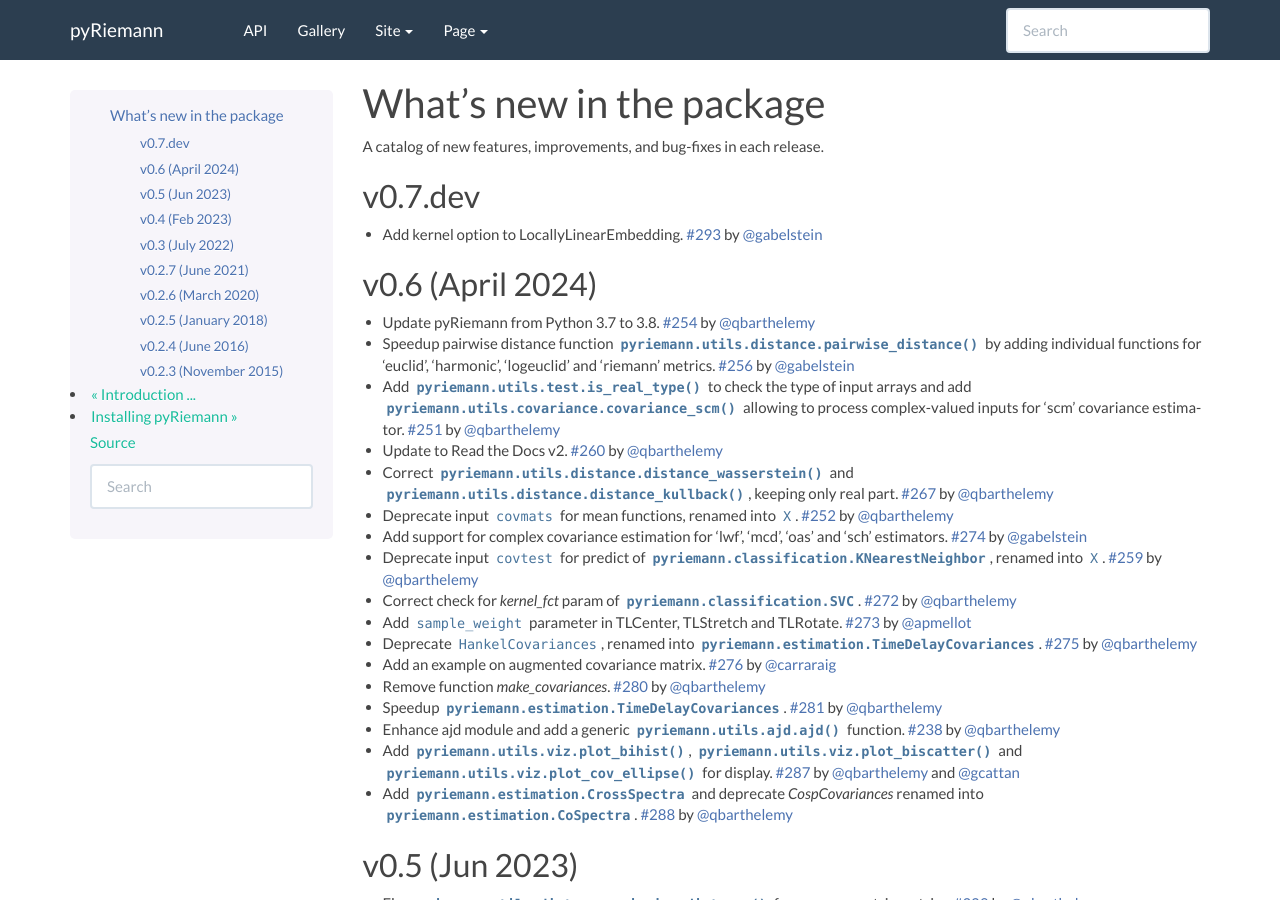
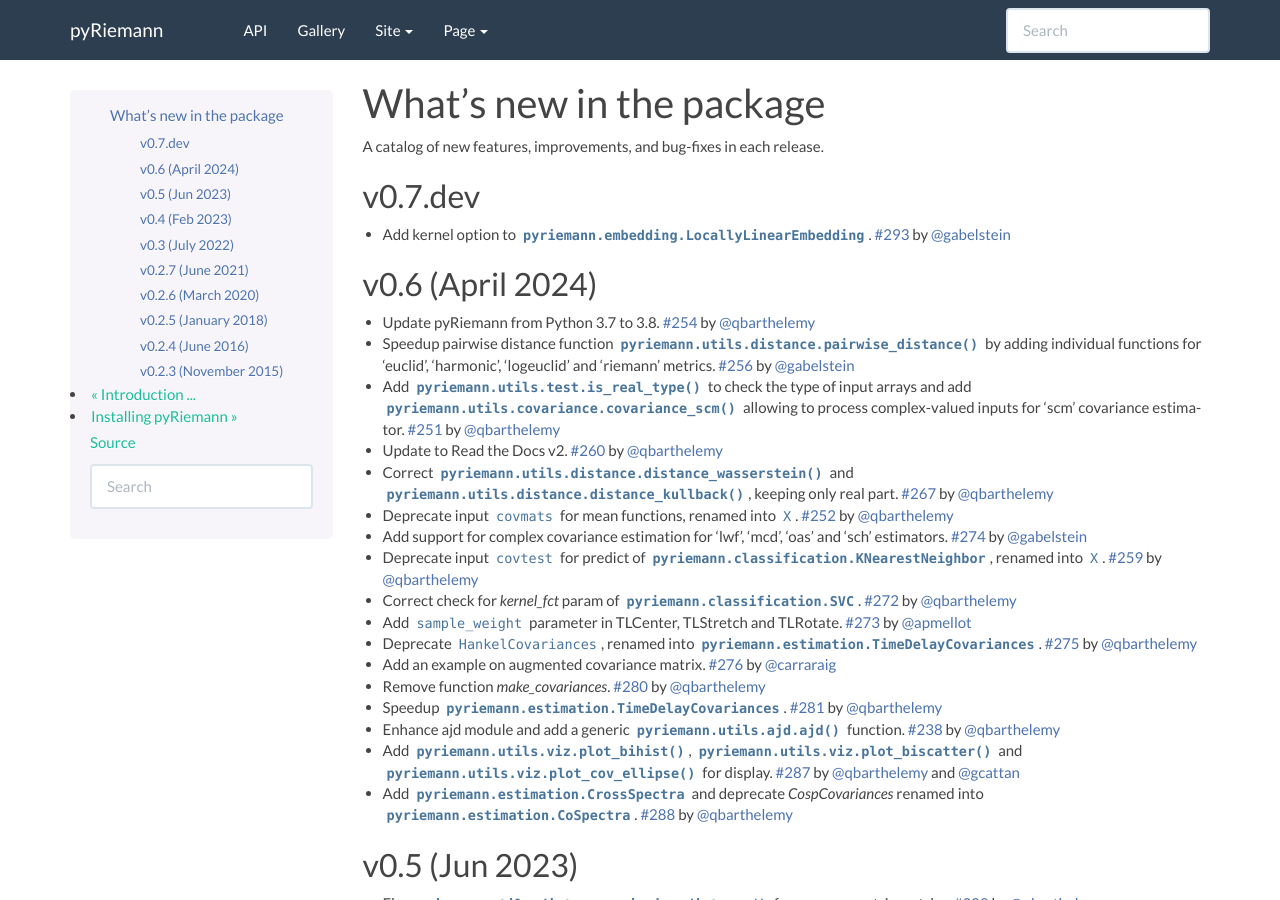
Before and after one commit to pyRiemann/pyRiemann, a Sphinx documentation site: the page built from doc/whatsnew.rst, in a window 1280 px wide and 900 px high. Built offline with Sphinx 7.4.7, drawn with Linux system fonts in a browser that asks for light colours; pages that are not in the unit, such as notebooks, are missing from menus; the version number could not be read and is left out.

Commit message:
improve whatsnew

```diff
--- a/doc/whatsnew.rst
+++ b/doc/whatsnew.rst
@@ -10,7 +10,7 @@
 v0.7.dev
 --------
 
-- Add kernel option to LocallyLinearEmbedding. :pr:`293` by :user:`gabelstein`
+- Add kernel option to :class:`pyriemann.embedding.LocallyLinearEmbedding`. :pr:`293` by :user:`gabelstein`
 
 v0.6 (April 2024)
 -----------------
```
